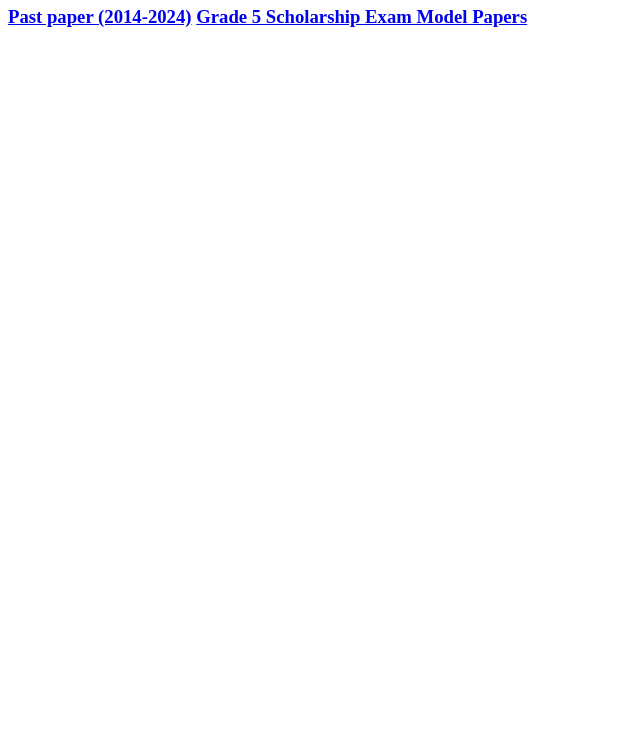
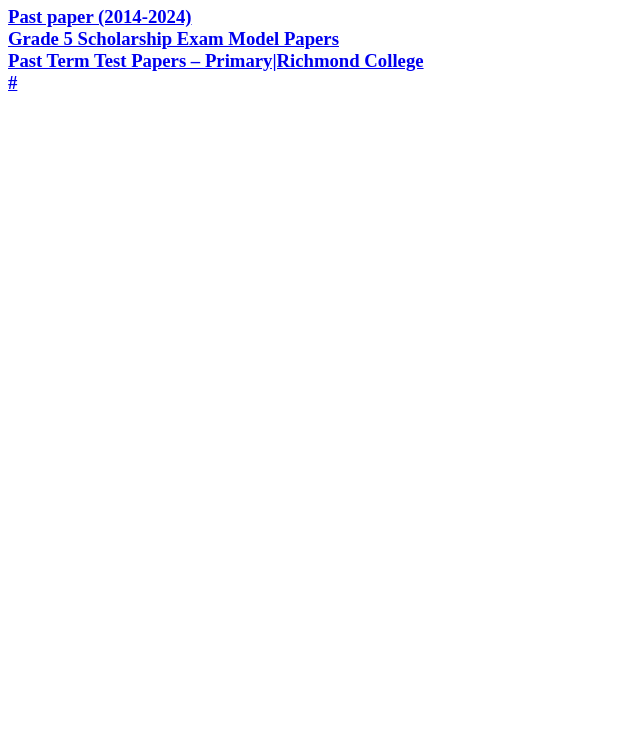
Before and after one commit to jahoo-jahoo/Grade_5, a plain HTML site: page index.html in a window 1280 px wide. Shown: the part 60-800 px from the top of the page, without its empty margins (0-640 px from the left). Drawn offline with Linux system fonts and the light colour scheme.

Commit message:
Update index.html

```diff
--- a/index.html
+++ b/index.html
@@ -1,7 +1,7 @@
 <html>
 	<head>
 		<title>
-			Grade 5 Papers
+			Grade 5 Papers search engien
 		</title>
 	</head>
 	<body>
@@ -9,8 +9,10 @@
 			Grade 5 papers
 		</h1>
 		<h3>
-			<a href="https://pastpapers.wiki/shishyathwa-papers-and-marking-schemes-in-sinhala-medium-2014-2020/">Past paper (2014-2024)</a>
-			<a href="https://govdoc.lk/category/model-papers/grade-5-scholarship-exam">Grade 5 Scholarship Exam Model Papers</a>
+			<a href="https://pastpapers.wiki/shishyathwa-papers-and-marking-schemes-in-sinhala-medium-2014-2020/">Past paper (2014-2024)</a><br>
+			<a href="https://govdoc.lk/category/model-papers/grade-5-scholarship-exam">Grade 5 Scholarship Exam Model Papers</a><br>
+			<a href="https://www.richmondcollege.lk/?page_id=2895">Past Term Test Papers – Primary|Richmond College</a><br>
+			<a href="#">#</a><br>
 		</h3>
 	</body>
 </html>
```
